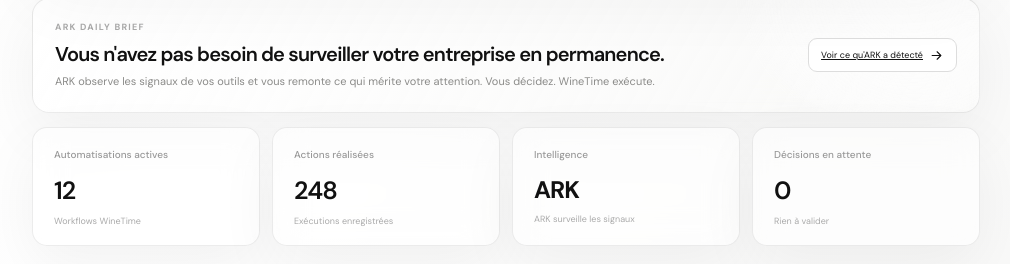
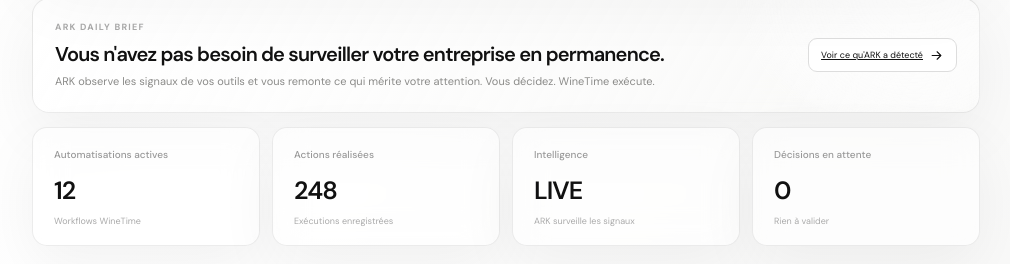
Before and after one commit to dreamsbuilding3-afk/Orbit, a Next.js app: page / in a window 1280 px wide. Shown: the part 895-1159 px from the top of the page, without its empty margins (258-1268 px from the left). Built offline with nearby package versions, Linux system fonts and the light colour scheme.

Commit message:
fix: restore compact WineTime hero while keeping motion behind

```diff
--- a/app/hero-motion.css
+++ b/app/hero-motion.css
@@ -1,5 +1,5 @@
-/* WineTime hero motion — V6: true ambient background, large enough to occupy the hero without becoming UI. */
-.hero-row { position:relative!important; min-height:300px!important; overflow:hidden!important; isolation:isolate!important; }
+/* WineTime hero motion — ambient background, with the hero back to its original compact height. */
+.hero-row { position:relative!important; min-height:0!important; overflow:hidden!important; isolation:isolate!important; }
 .hero-copy-block,.hero-actions { position:relative!important; z-index:3!important; }
 .hero-visual { width:760px!important; height:410px!important; right:-20px!important; top:-72px!important; overflow:visible!important; z-index:0!important; opacity:.68!important; transform:translateZ(0)!important; filter:blur(.12px) drop-shadow(0 28px 55px rgba(0,0,0,.035))!important; }
 .hero-glow { width:460px!important; height:460px!important; background:radial-gradient(circle,rgba(255,255,255,.98) 0%,rgba(224,224,221,.40) 35%,rgba(255,255,255,0) 73%)!important; filter:blur(12px)!important; animation:heroBreathV6 8s ease-in-out infinite!important; }
@@ -13,7 +13,6 @@
 .hero-orbit-c { width:405px!important; height:164px!important; border-color:rgba(95,95,92,.14)!important; animation:heroOrbitCV6 12s linear infinite!important; }
 .hero-sphere { width:13px!important; height:13px!important; background:radial-gradient(circle at 30% 25%,#fff 0%,#e1e1de 52%,#b4b3af 100%)!important; border:1px solid rgba(65,65,62,.13)!important; box-shadow:inset 2px 2px 4px rgba(255,255,255,.97),0 8px 17px rgba(0,0,0,.06)!important; }
 .hero-sphere-a{animation:heroSphereAV6 7s ease-in-out infinite!important}.hero-sphere-b{animation:heroSphereBV6 8.5s ease-in-out infinite!important}.hero-sphere-c{animation:heroSphereCV6 7.6s ease-in-out infinite!important}
-.metrics .metric-card:nth-child(3) strong{font-size:0!important}.metrics .metric-card:nth-child(3) strong:after{content:"ARK"!important;font-size:24px!important;letter-spacing:-.04em!important;font-weight:650!important}
 @keyframes heroBreathV6{0%,100%{transform:scale(.96);opacity:.46}50%{transform:scale(1.06);opacity:.72}}
 @keyframes heroCoreV6{0%,100%{transform:translateZ(24px) rotateX(4deg) rotateY(-7deg) translateY(0)}50%{transform:translateZ(24px) rotateX(6deg) rotateY(-10deg) translateY(-7px)}}
 @keyframes heroOrbitAV6{from{transform:rotateX(68deg) rotateZ(12deg) rotate(0deg)}to{transform:rotateX(68deg) rotateZ(12deg) rotate(360deg)}}
@@ -23,6 +22,6 @@
 @keyframes heroSphereBV6{0%,100%{transform:translate(-220px,54px) scale(.94)}50%{transform:translate(-110px,-86px) scale(1.08)}}
 @keyframes heroSphereCV6{0%,100%{transform:translate(150px,108px) scale(.9)}50%{transform:translate(-145px,-28px) scale(1.05)}}
 @media(max-width:1180px){.hero-visual{width:680px!important;height:360px!important;right:-80px!important;top:-52px!important}}
-@media(max-width:900px){.hero-row{min-height:390px!important}.hero-visual{width:620px!important;height:310px!important;right:50%!important;top:75px!important;transform:translateX(50%) scale(.78)!important;opacity:.52!important}.hero-core{transform:scale(.8) translateZ(18px) rotateX(4deg) rotateY(-7deg)!important}}
-@media(max-width:600px){.hero-row{min-height:365px!important}.hero-visual{top:92px!important;transform:translateX(50%) scale(.64)!important;opacity:.46!important}}
+@media(max-width:900px){.hero-row{min-height:0!important}.hero-visual{width:620px!important;height:310px!important;right:50%!important;top:35px!important;transform:translateX(50%) scale(.78)!important;opacity:.52!important}.hero-core{transform:scale(.8) translateZ(18px) rotateX(4deg) rotateY(-7deg)!important}}
+@media(max-width:600px){.hero-row{min-height:0!important}.hero-visual{top:42px!important;transform:translateX(50%) scale(.64)!important;opacity:.46!important}}
 @media(prefers-reduced-motion:reduce){.hero-glow,.hero-core,.hero-orbit,.hero-sphere{animation:none!important}.hero-core{transform:none!important}}
```
